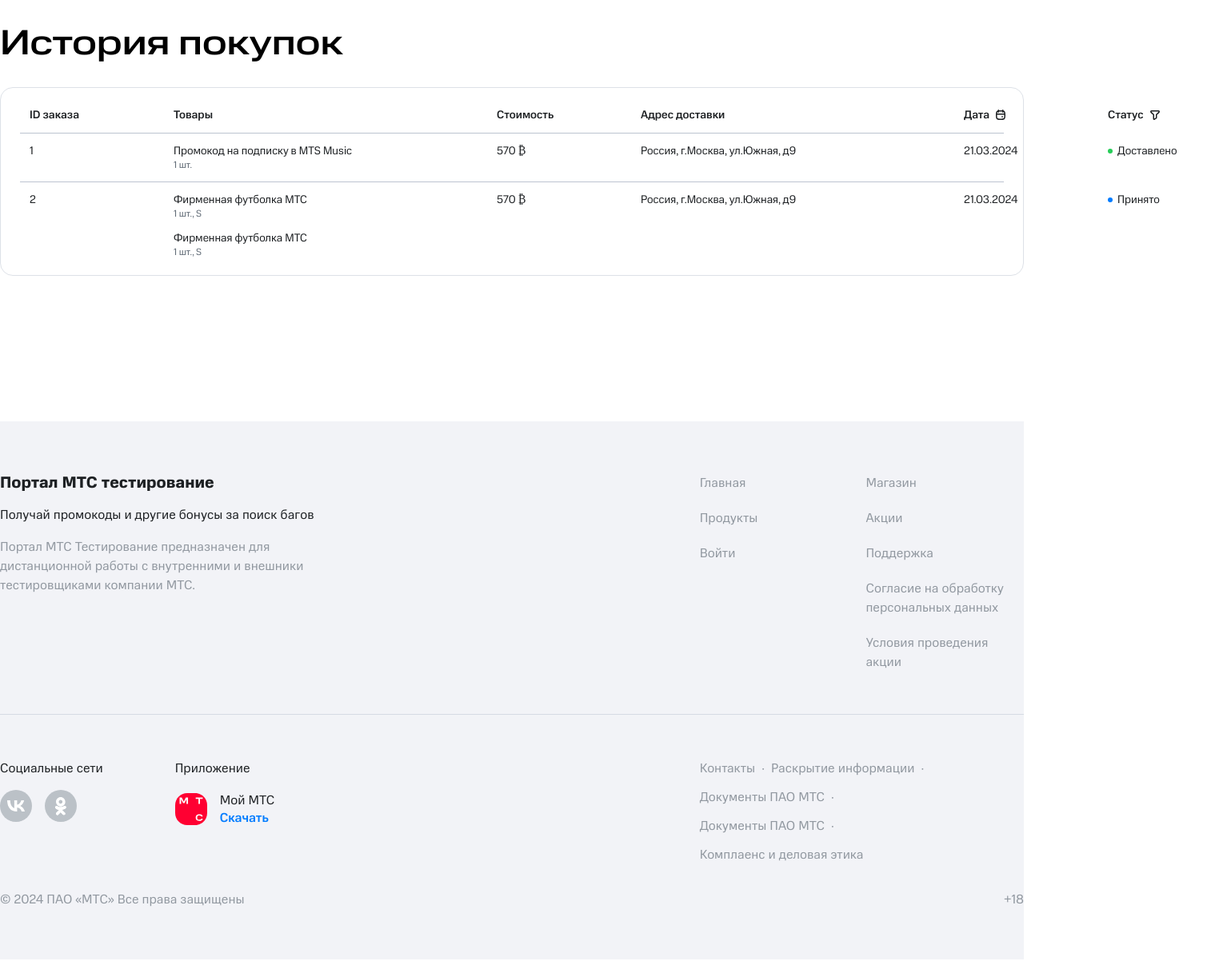
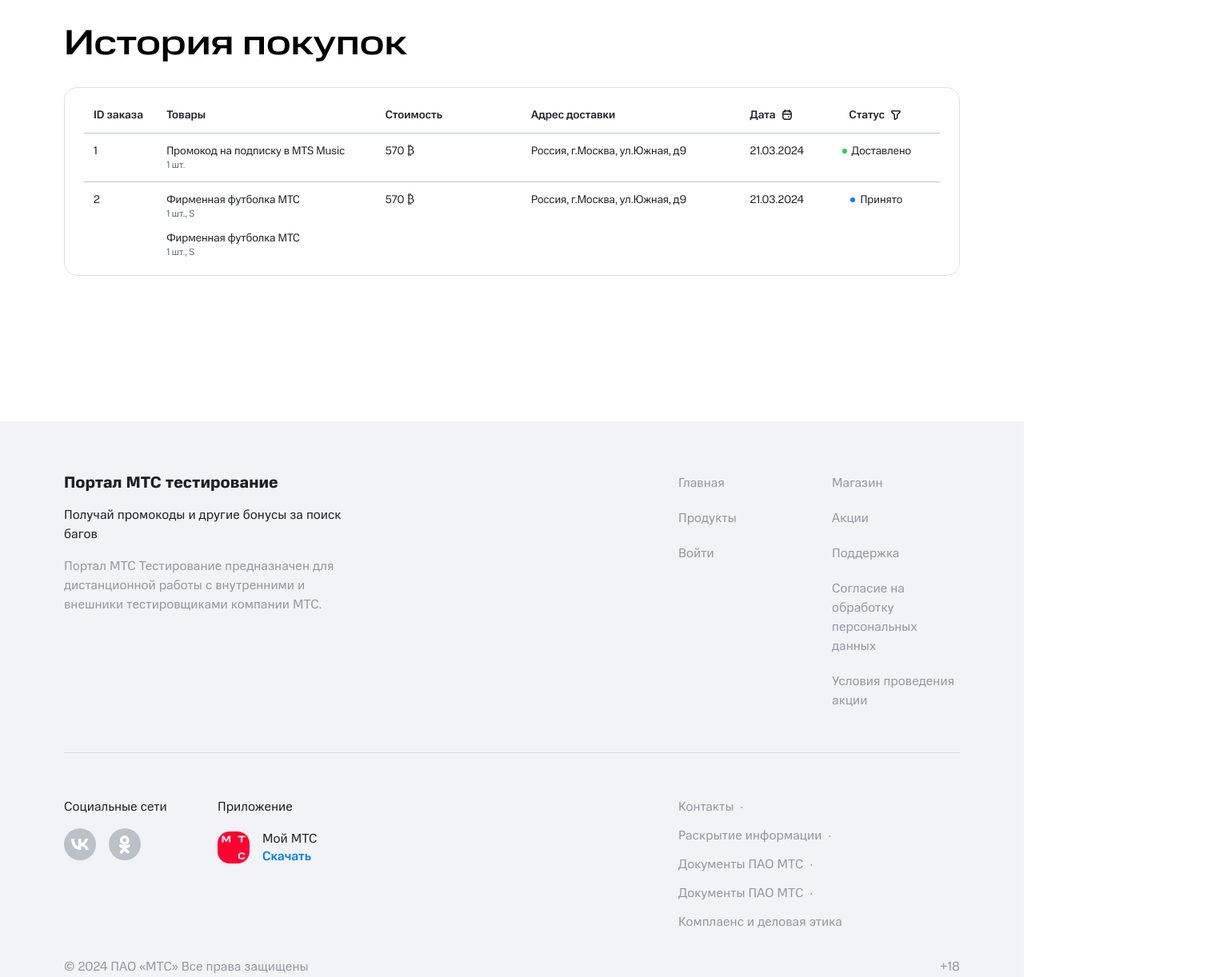
Before and after one commit to minaylosd/testing-store, a Vue app: page /purchases in a window 1280 px wide. Shown: the part 123-1345 px from the top of the page at 80% size, 1529 px wide, since content can reach past the window. Before the commit the page ends 1323 px from the top, so only its background shows below. Built offline with nearby package versions, Linux system fonts and the light colour scheme; a web font is replaced by a local one.

Commit message:
adaptive layout

```diff
--- a/src/components/AppFooter.vue
+++ b/src/components/AppFooter.vue
@@ -1,6 +1,6 @@
 <template>
   <footer class="w-full py-16 bg-tertiary">
-    <div class="mx-auto max-w-388">
+    <div class="px-20 mx-auto 2xl:px-8 max-w-388">
       <div class="grid items-start w-full grid-cols-12 gap-8">
         <div class="col-span-4">
           <h2 class="mb-4 text-xl font-bold leading-6 font-text text-txt">
@@ -17,10 +17,7 @@
           </p>
         </div>
 
-        <div class="col-span-4"></div>
-
-        <nav class="flex items-start gap-[135px] col-span-4">
-          <ul class="flex flex-col gap-5">
+        <ul class="flex flex-col col-span-2 col-start-8 gap-5 lg:col-start-9">
           <li>
             <router-link
               to="/"
@@ -43,7 +40,7 @@
             >
           </li>
         </ul>
-          <ul class="flex flex-col gap-5 max-w-65">
+        <ul class="flex flex-col col-span-3 gap-5 lg:col-span-2 max-w-65">
           <li>
             <a
               class="text-base font-normal font-text text-greyfooter"
@@ -85,11 +82,10 @@
             >
           </li>
         </ul>
-        </nav>
       </div>
       <div class="w-full bg-divider/50 h-[1px] my-[54px]"></div>
       <div class="grid items-start grid-cols-12 gap-8">
-        <div class="col-span-2">
+        <div class="col-span-3 lg:col-span-2">
           <h3 class="mb-4 text-base font-normal font-text text-txt">
             Социальные сети
           </h3>
@@ -99,7 +95,7 @@
           </div>
         </div>
 
-        <div class="col-span-2">
+        <div class="col-span-3 lg:col-span-2">
           <h3 class="mb-4 text-base font-normal font-text text-txt">
             Приложение
           </h3>
@@ -114,20 +110,26 @@
           </div>
         </div>
 
-        <div class="col-span-4"></div>
-
         <div
-          class="flex flex-wrap col-span-3 text-base font-normal gap-x-2 gap-y-3 font-text text-greyfooter"
+          class="flex flex-wrap col-span-3 col-start-8 text-base font-normal lg:col-start-9 gap-x-2 gap-y-3 font-text text-greyfooter"
         >
+          <div class="flex gap-2">
             <a href="/">Контакты</a>
             <span>·</span>
-          <a href="/">Раскрытие информации</a>
+          </div>
+          <div class="flex gap-2">
+            <a class="whitespace-nowrap" href="/">Раскрытие информации</a>
             <span>·</span>
-          <a href="/">Документы ПАО МТС</a>
+          </div>
+          <div class="flex gap-2">
+            <a class="whitespace-nowrap" href="/">Документы ПАО МТС</a>
             <span>·</span>
-          <a href="/">Документы ПАО МТС</a>
+          </div>
+          <div class="flex gap-2">
+            <a class="whitespace-nowrap" href="/">Документы ПАО МТС</a>
             <span>·</span>
-          <a href="/">Комплаенс и деловая этика</a>
+          </div>
+          <a class="whitespace-nowrap" href="/">Комплаенс и деловая этика</a>
         </div>
       </div>
 
--- a/src/components/AppHeader.vue
+++ b/src/components/AppHeader.vue
@@ -2,7 +2,9 @@
   <header
     class="fixed top-0 left-0 z-30 w-full bg-white shadow-shadow py-[9px]"
   >
-    <div class="flex items-center justify-between mx-auto max-w-388">
+    <div
+      class="flex items-center justify-between px-20 mx-auto 2xl:px-10 max-w-388"
+    >
       <router-link
         class="flex items-center gap-2.5 font-compact text-xl leading-6 text-txt font-normal"
         to="/"
--- a/src/components/BalanceHistoryHeader.vue
+++ b/src/components/BalanceHistoryHeader.vue
@@ -1,9 +1,11 @@
 <template>
   <div class="grid w-full grid-cols-12 gap-8">
-    <DropdownFilter dropdown-type="operation type" />
+    <div class="col-span-2">
+      <DropdownFilter dropdown-type="operation type" />
+    </div>
 
     <div
-      class="flex items-center col-start-4 gap-1 p-3 text-sm font-medium font-compact text-txt"
+      class="flex items-center col-span-2 col-start-4 gap-1 p-3 text-sm font-medium font-compact text-txt"
     >
       Дата<img src="/icons/date-icon.svg" alt="" />
     </div>
--- a/src/components/Card.vue
+++ b/src/components/Card.vue
@@ -1,5 +1,5 @@
 <template>
-  <div class="overflow-hidden w-91 rounded-3xl shadow-shadow">
+  <div class="w-full overflow-hidden min-w-80 rounded-3xl shadow-shadow">
     <div class="relative w-full overflow-hidden h-80">
       <img
         class="absolute z-10 object-cover w-full h-full -translate-x-1/2 -translate-y-1/2 top-1/2 left-1/2"
--- a/src/components/DropdownFilter.vue
+++ b/src/components/DropdownFilter.vue
@@ -1,11 +1,8 @@
 <template>
   <div
-    :class="[
-      'relative flex items-center gap-1 p-3 py-3 text-sm font-medium font-compact text-txt group',
-      { 'col-span-2': props.dropdownType === 'operation type' },
-    ]"
+    class="relative flex items-center gap-1 p-3 py-3 text-sm font-medium font-compact text-txt group"
   >
-    <span>{{ dropdownLabel }}</span
+    <span class="whitespace-nowrap">{{ dropdownLabel }}</span
     ><img src="/icons/filter-icon.svg" alt="" />
     <ul
       class="absolute z-10 bg-white top-full translate-y-[1px] -translate-x-3 rounded-2xl p-1.5 shadow-shadow w-full max-w-[164px] group-hover:block hidden"
--- a/src/components/PurchasesHistoryHeader.vue
+++ b/src/components/PurchasesHistoryHeader.vue
@@ -1,12 +1,20 @@
 <template>
-  <div class="grid w-full gap-6 grid-cols-purchases">
-    <div class="p-3 text-sm font-medium font-compact text-txt">ID заказа</div>
+  <div class="grid w-full grid-cols-12 gap-6">
+    <div
+      class="p-3 text-sm font-medium font-compact text-txt whitespace-nowrap"
+    >
+      ID заказа
+    </div>
 
-    <div class="p-3 text-sm font-medium font-compact text-txt">Товары</div>
+    <div class="col-span-3 p-3 text-sm font-medium font-compact text-txt">
+      Товары
+    </div>
 
-    <div class="p-3 text-sm font-medium font-compact text-txt">Стоимость</div>
+    <div class="col-span-2 p-3 text-sm font-medium font-compact text-txt">
+      Стоимость
+    </div>
 
-    <div class="p-3 text-sm font-medium font-compact text-txt">
+    <div class="col-span-3 p-3 text-sm font-medium font-compact text-txt">
       Адрес доставки
     </div>
 
@@ -16,7 +24,9 @@
       Дата<img src="/icons/date-icon.svg" alt="" />
     </div>
 
-    <DropdownFilter dropdown-type="status" />
+    <div class="flex justify-center col-span-2">
+      <DropdownFilter dropdown-type="status" />
+    </div>
   </div>
 </template>
 
--- a/src/components/PurchasesHistoryItem.vue
+++ b/src/components/PurchasesHistoryItem.vue
@@ -1,12 +1,12 @@
 <template>
   <div
-    class="grid items-start w-full gap-6 border-t grid-cols-purchases border-divider"
+    class="grid items-start w-full grid-cols-12 gap-6 border-t border-divider"
   >
     <div class="p-3 text-sm font-normal font-compact text-txt">
       {{ operation.id }}
     </div>
 
-    <div class="flex flex-col gap-3 p-3">
+    <div class="flex flex-col col-span-3 gap-3 p-3">
       <div v-for="(item, i) in operation.items" :key="i">
         <div class="text-sm font-normal font-compact text-txt">
           {{ item.name }}
@@ -21,11 +21,11 @@
       </div>
     </div>
 
-    <div class="p-3 text-sm font-normal font-compact text-txt">
+    <div class="col-span-2 p-3 text-sm font-normal font-compact text-txt">
       {{ operation.total }} ₿
     </div>
 
-    <div class="p-3 text-sm font-normal font-compact text-txt">
+    <div class="col-span-3 p-3 text-sm font-normal font-compact text-txt">
       {{ operation.address }}
     </div>
 
@@ -36,7 +36,7 @@
     </div>
 
     <div
-      class="flex items-center gap-1.5 p-3 text-sm font-normal font-compact text-txt"
+      class="col-span-2 flex items-center justify-center gap-1.5 p-3 text-sm font-normal font-compact text-txt"
     >
       <div
         :class="{
--- a/src/views/BalanceHistoryView.vue
+++ b/src/views/BalanceHistoryView.vue
@@ -1,5 +1,5 @@
 <template>
-  <main class="w-full mx-auto max-w-388 mt-25">
+  <main class="w-full px-20 mx-auto 2xl:px-10 max-w-388 mt-25">
     <BreadCrumbs pageName="История баланса" />
     <div class="flex items-center gap-4 mb-8">
       <h1 class="font-medium leading-none text-black font-wide text-heading">
@@ -10,7 +10,7 @@
       </div>
     </div>
     <section
-      class="flex flex-col w-full px-6 mb-[182px] py-3 border mb- border-divider/50 rounded-2xl"
+      class="flex flex-col w-full px-6 mb-[182px] py-3 border border-divider/50 rounded-2xl"
     >
       <BalanceHistoryHeader />
 
--- a/src/views/PurchasesHistoryView.vue
+++ b/src/views/PurchasesHistoryView.vue
@@ -1,5 +1,6 @@
 <template>
-  <main class="w-full mx-auto max-w-388 mt-25">
+  <main class="w-full mt-25">
+    <div class="px-20 mx-auto max-w-388 2xl:px-10">
       <BreadCrumbs pageName="История покупок" />
       <div class="flex items-center gap-4 mb-8">
         <h1 class="font-medium leading-none text-black font-wide text-heading">
@@ -17,6 +18,7 @@
           :operation="operation"
         />
       </section>
+    </div>
   </main>
 </template>
 
--- a/tailwind.config.js
+++ b/tailwind.config.js
@@ -17,6 +17,11 @@
       'greyfooter': '#9198a0',
       'accent': '#007cff',
       'positive': '#26cd58',
+    },
+    screens: {
+      'lg': '1180px',
+      'xl': '1280px',
+      '2xl': '1536px',
     },
     extend: {
       gridTemplateColumns: {
```
Also changed, not shown: src/views/HomeView.vue (+8 -4 lines). Lines whose indentation alone changed are shown as unchanged.
